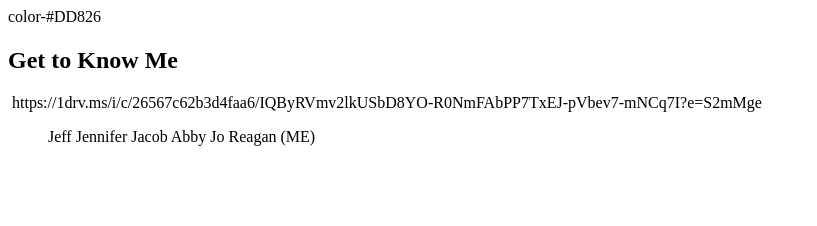
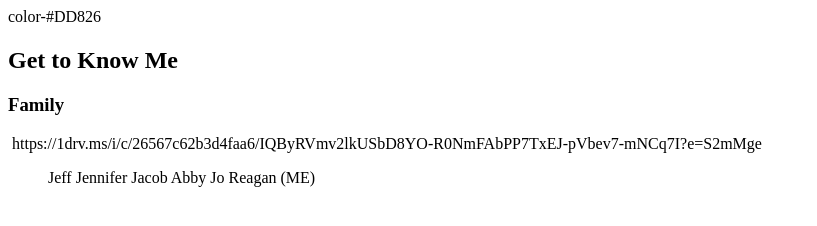
Before and after one commit to Reag-Cr/reag-cr.github.io, a plain HTML site: page index.html in a window 1280 px wide. Shown: the whole page, without its empty margins (0-817 px from the left). Drawn offline with Linux system fonts and the light colour scheme.

Commit message:
Fix HTML structure and add family section

```diff
--- a/index.html
+++ b/index.html
@@ -3,5 +3,6 @@
 <hmtl lang="en">
 <h1><title> Reagan Crooks</title></h1>
 <h2> <style>bold, align=center, font=Ariel,px25 </style>Get to Know Me</h2>
+  <h3>Family</h3>
 <img> https://1drv.ms/i/c/26567c62b3d4faa6/IQByRVmv2lkUSbD8YO-R0NmFAbPP7TxEJ-pVbev7-mNCq7I?e=S2mMge
 <table><ul> Jeff Jennifer Jacob Abby Jo Reagan (ME)</ul></table>
```
